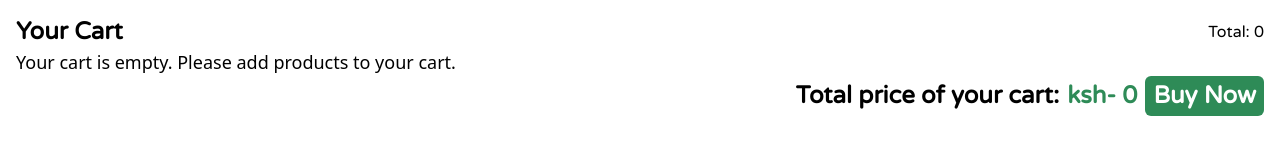
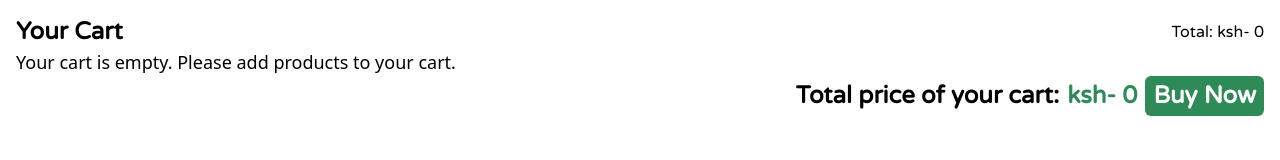
Before and after one commit to mxriuki/Freshgo-App, a React (Vite) app: page /cart in a window 1280 px wide. Shown: the top 160 px of the page. Built offline with nearby package versions, Linux system fonts and the light colour scheme; a web font is replaced by a local one.

Commit message:
update of the cart component

```diff
--- a/src/components/cart/Cart.jsx
+++ b/src/components/cart/Cart.jsx
@@ -49,7 +49,7 @@ function Cart({ info, setInfo }) {
     <div className="p-4 ">
       <div className="flex items-center justify-between">
         <h2 className="text-2xl font4 font-bold mb-4">Your Cart</h2>
-        <h2 className="font4">Total: {price}</h2>
+        <h2 className="font4">Total: ksh- {price}</h2>
       </div>
       <div>
         {info.length > 0 ? (
```
